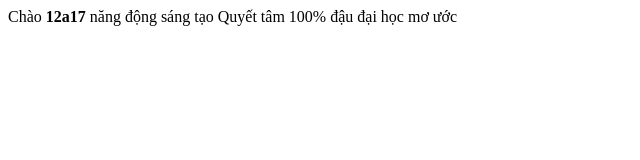
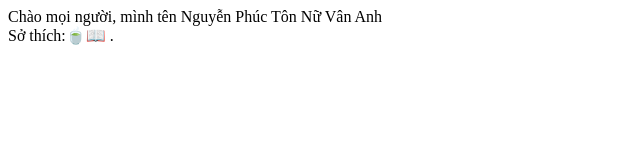
Before and after one commit to vananh-2612/Tin12, a plain HTML site: page index.html in a window 1280 px wide. Shown: the whole page, without its empty margins (0-640 px from the left). Drawn offline with Linux system fonts and the light colour scheme.

Commit message:
Update index.html

```diff
--- a/index.html
+++ b/index.html
@@ -3,7 +3,7 @@
 
   </head>
   <body>
-    Chào <b> 12a17 </b> năng động sáng tạo
-    Quyết tâm 100% đậu đại học mơ ước
+    Chào mọi người, mình tên Nguyễn Phúc Tôn Nữ Vân Anh<br>
+    Sở thích:🍵📖 .
   </body>
 </html>
```
